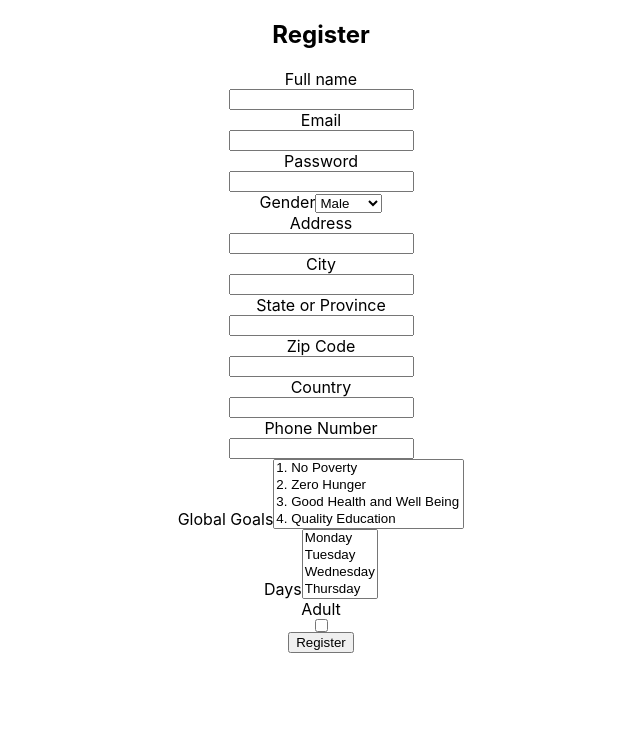
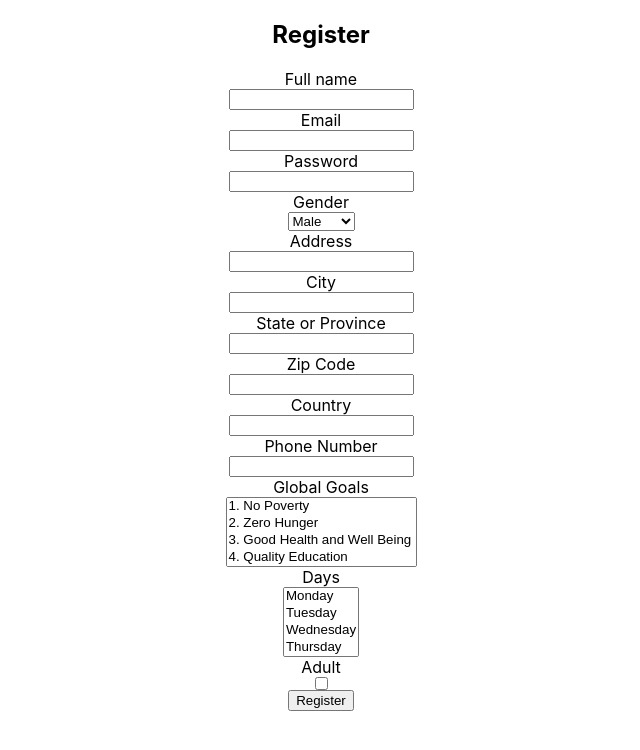
Before and after one commit to chingu-voyage7/Bears-Team-03, a React (Create React App) app: page / in a window 1280 px wide. Shown: the top 750 px of the page, without its empty margins (319-959 px from the left). Built offline with nearby package versions, Linux system fonts and the light colour scheme.

Commit message:
Added select tag to basic styling

```diff
--- a/src/App.css
+++ b/src/App.css
@@ -31,7 +31,7 @@
   }
 }
 
-input, label {
+input, select, label {
   display: block;
   margin: auto;
 }
```
